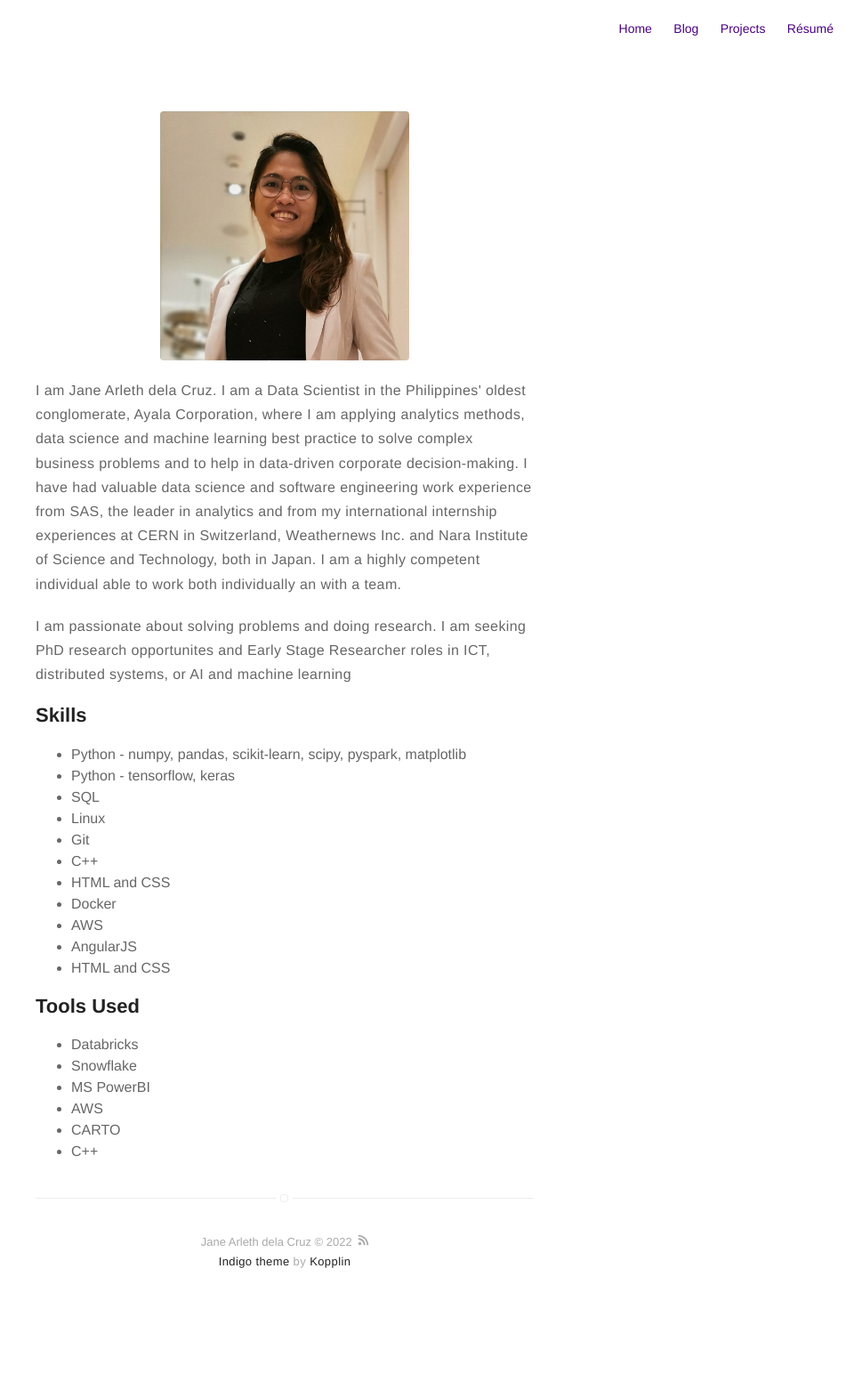
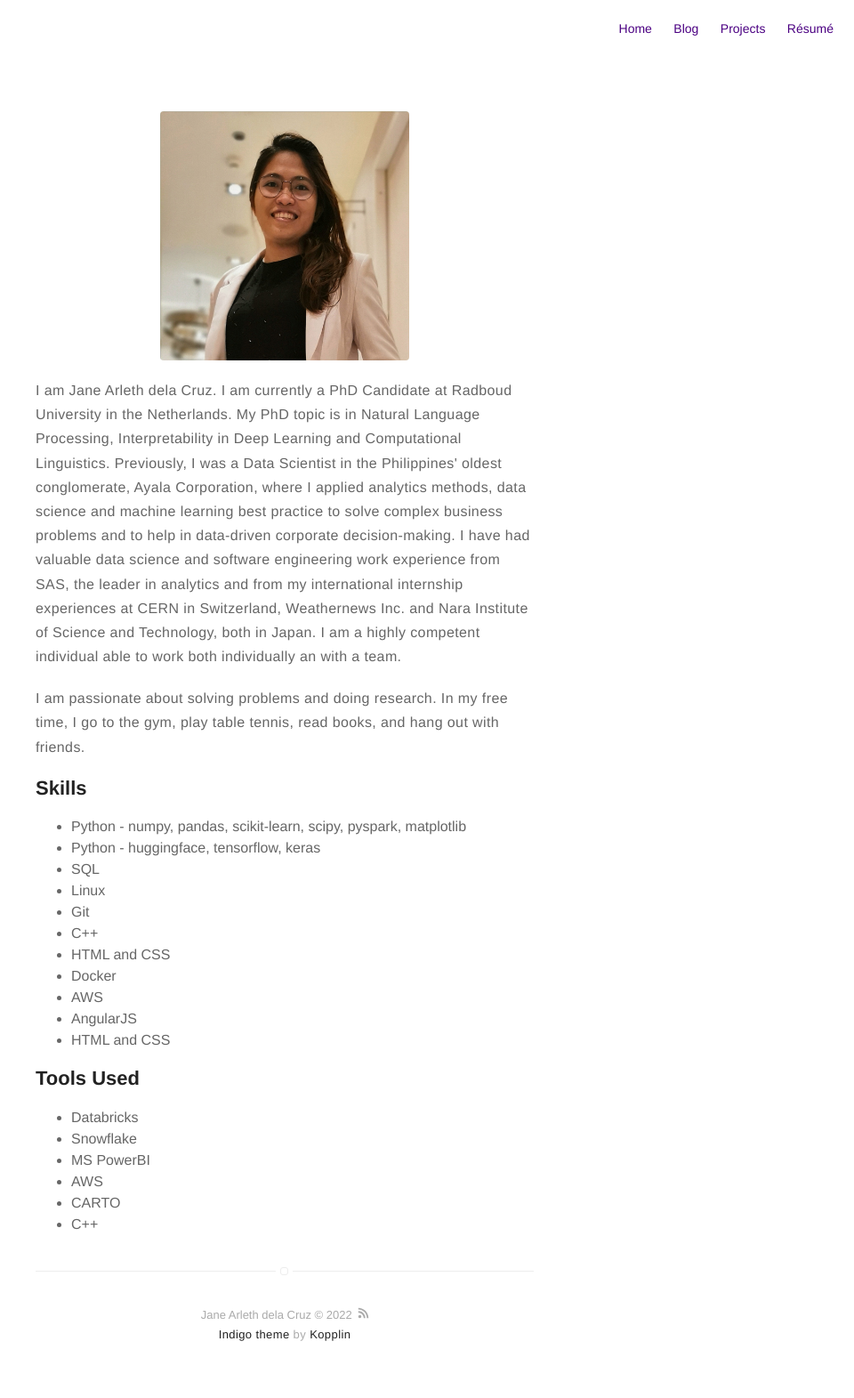
Before and after one commit to arlethitgo/learnmore, a Jekyll site: the page built from about.md, in a window 1280 px wide. Shown: the whole page at 89% size, without its empty margins (320-1280 px from the left). Built offline with Jekyll 4.4.1, drawn with Linux system fonts in a browser that asks for light colours; before the commit the page ends 1489 px from its top, so only the background shows below that.

Commit message:
Updated about me page to add current work.

```diff
--- a/about.md
+++ b/about.md
@@ -4,22 +4,24 @@ layout: page
 ---
 ![Profile Image]({% if site.external-image %}{{ site.picture }}{% else %}{{ site.url }}/{{ site.picture }}{% endif %})
 
-<p>I am Jane Arleth dela Cruz. I am a Data Scientist in the Philippines' oldest conglomerate,
-Ayala Corporation, where I am applying analytics methods, data science and machine learning best practice
+<p>I am Jane Arleth dela Cruz. I am currently a PhD Candidate at Radboud University in the Netherlands. My PhD topic is in
+Natural Language Processing, Interpretability in Deep Learning and Computational Linguistics.
+Previously, I was a Data Scientist in the Philippines' oldest conglomerate,
+Ayala Corporation, where I applied analytics methods, data science and machine learning best practice
 to solve complex business problems and to help in data-driven corporate decision-making. I have had
 valuable data science and software engineering work experience from SAS, the leader in analytics and
 from my international internship experiences at CERN in Switzerland, Weathernews Inc. and
 Nara Institute of Science and Technology, both in Japan. I am a highly competent individual able
 to work both individually an with a team.</p>
 
-<p>I am passionate about solving problems and doing research. I am seeking PhD research opportunites and
-Early Stage Researcher roles in ICT, distributed systems, or  AI and machine learning</p>
+<p>I am passionate about solving problems and doing research. In my free time, I go to the gym,
+play table tennis, read books, and hang out with friends.</p>
 
 <h2>Skills</h2>
 
 <ul class="skill-list">
 	<li>Python - numpy, pandas, scikit-learn, scipy, pyspark, matplotlib</li>
-	<li>Python - tensorflow, keras</li>
+	<li>Python - huggingface, tensorflow, keras</li>
 	<li>SQL</li>
 	<li>Linux</li>
 	<li>Git</li>
```
